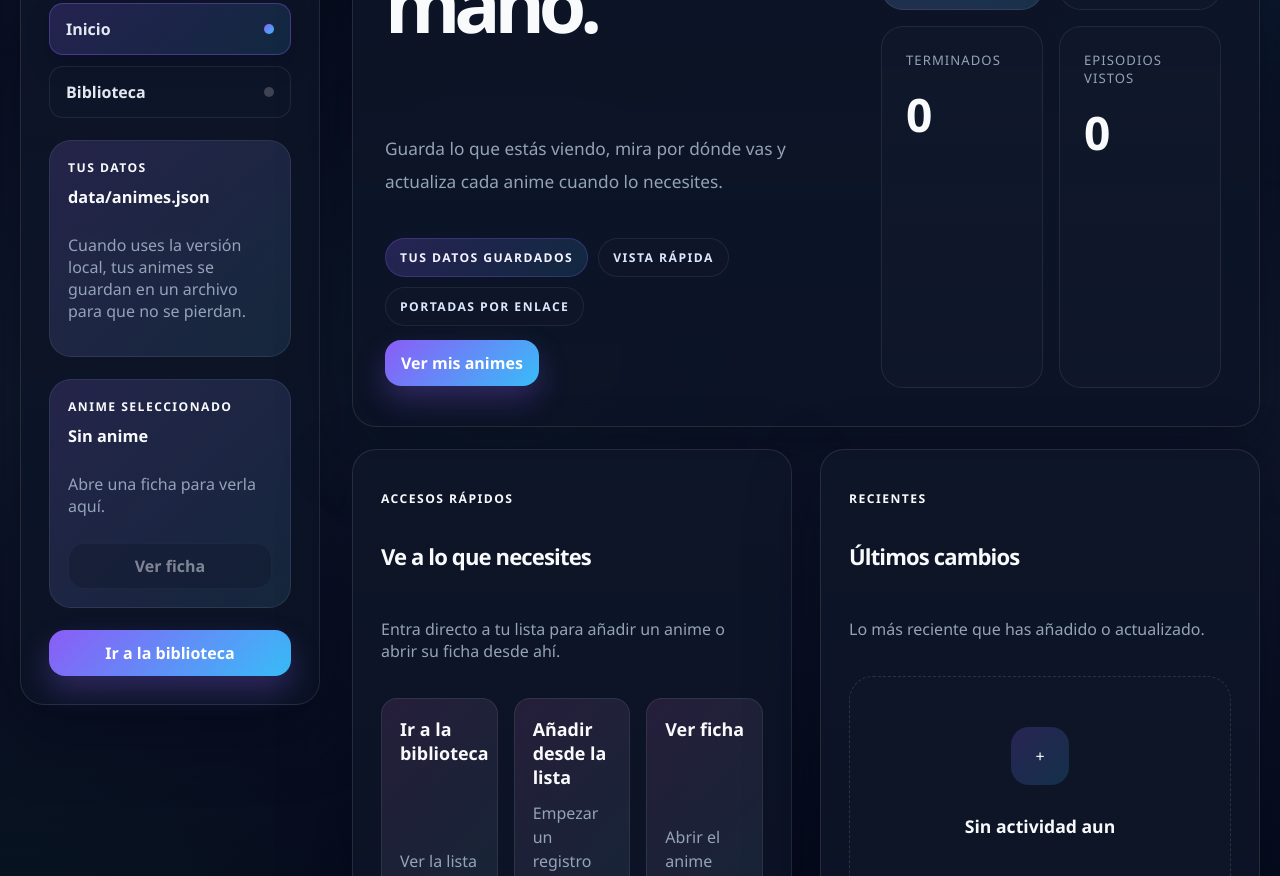
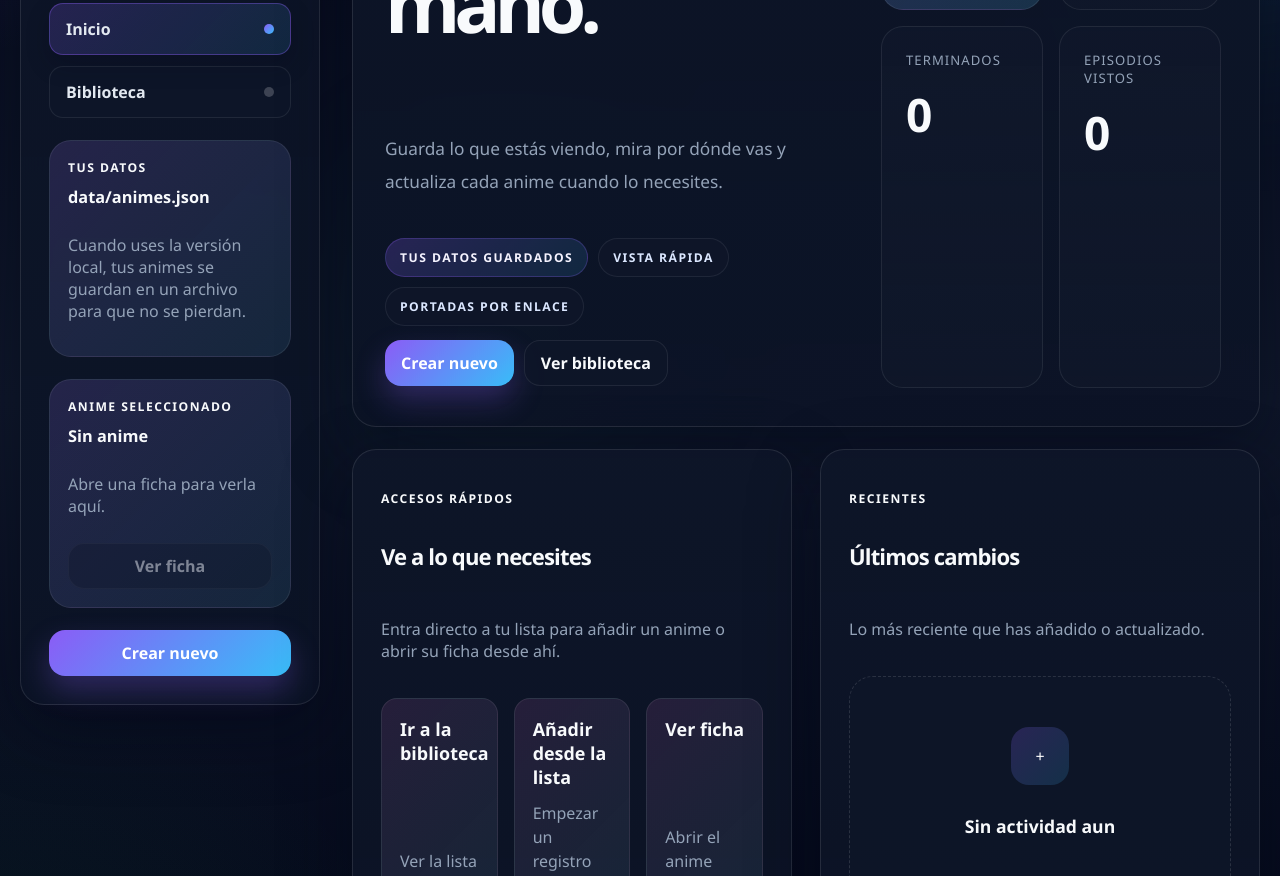
Before and after one commit to Francisco-Javier00/aniBibli, a website: page ani/index.html in a window 1280 px wide. Shown: the part 428-1304 px from the top of the page. Drawn offline with Linux system fonts and the light colour scheme; no server answers.

Commit message:
Corregir los accesos de crear nuevo anime
Descripción:
- El botón principal ahora abre el formulario de creación.
- El botón lateral también abre la pantalla para añadir un anime nuevo.
- Separé mejor la acción de crear nuevo de la navegación a la biblioteca.

```diff
--- a/ani/index.html
+++ b/ani/index.html
@@ -44,7 +44,7 @@
         </div>
 
         <div class="sidebar-actions">
-          <button class="primary-btn" type="button" id="openEditorBtn">Ir a la biblioteca</button>
+          <button class="primary-btn" type="button" id="openEditorBtn">Crear nuevo</button>
         </div>
       </aside>
 
@@ -66,7 +66,8 @@
               </div>
 
               <div class="hero-actions">
-                <a class="primary-btn" href="#library">Ver mis animes</a>
+                <a class="primary-btn" href="#editor">Crear nuevo</a>
+                <a class="secondary-btn" href="#library">Ver biblioteca</a>
               </div>
             </div>
 
--- a/ani/script.js
+++ b/ani/script.js
@@ -745,7 +745,8 @@ clearFormBtn.addEventListener("click", () => {
 });
 
 openEditorBtn.addEventListener("click", () => {
-  navigate("library");
+  selectedAnimeId = selectedAnimeId || getSortedAnime()[0]?.id || "";
+  startNewAnime();
 });
 
 libraryAddBtn.addEventListener("click", () => {
```
